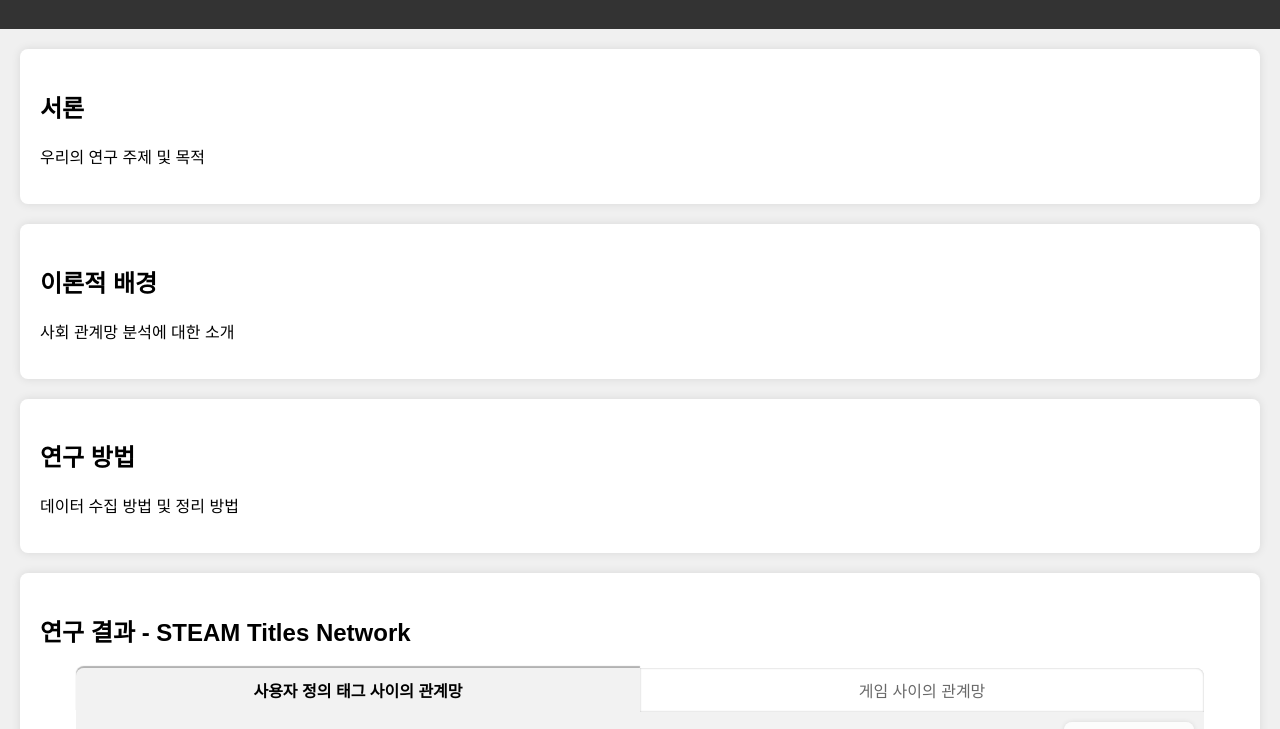
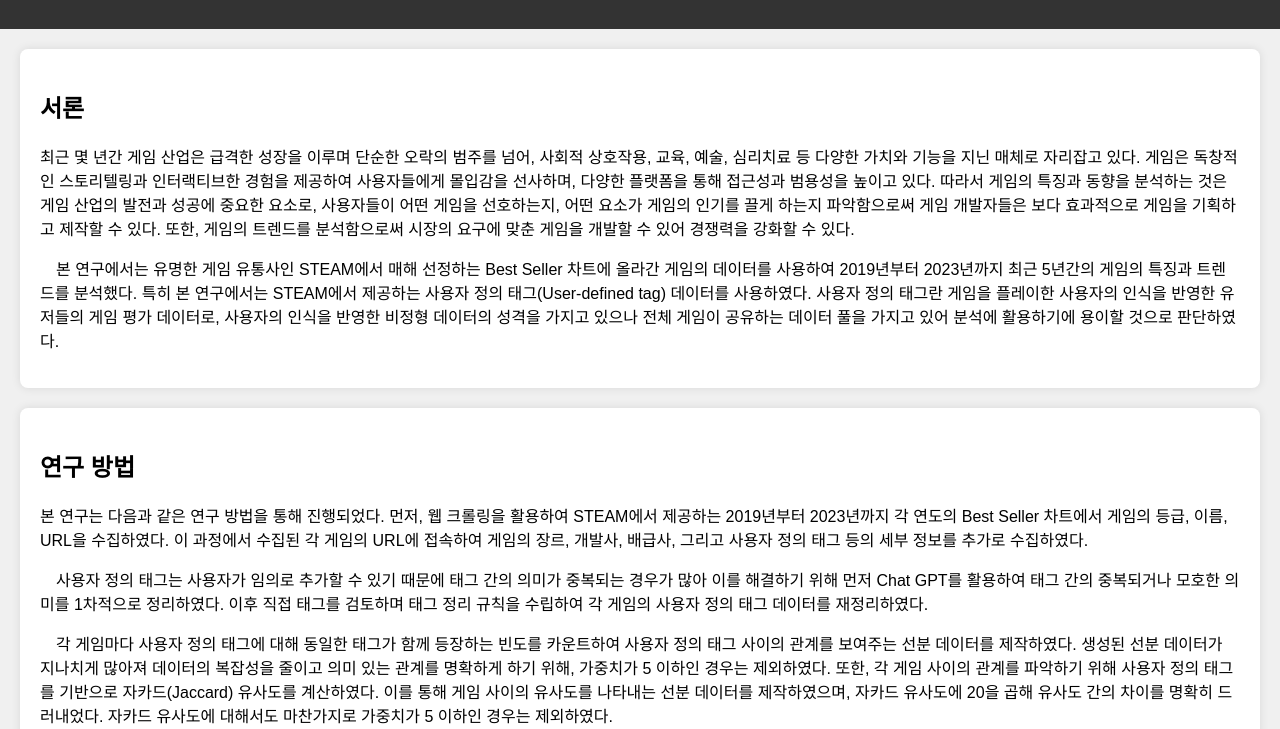
Before and after one commit to eduwang/steam-chart-network, a website built with Vite: page index.html in a window 1280 px wide. Shown: the part 71-800 px from the top of the page. Built offline with nearby package versions, Linux system fonts and the light colour scheme; what graphology, graphology-layout would draw is missing.

Commit message:
연구방법 추가

```diff
--- a/index.html
+++ b/index.html
@@ -15,17 +15,26 @@
     <main>
         <section id="introduction">
             <h2>서론</h2>
-            <p> 우리의 연구 주제 및 목적</p>
-        </section>
-
-        <section id="introduction">
-            <h2>이론적 배경</h2>
-            <p> 사회 관계망 분석에 대한 소개 </p>
+            <div class="text-body">
+                <p> 최근 몇 년간 게임 산업은 급격한 성장을 이루며 단순한 오락의 범주를 넘어, 사회적 상호작용, 교육, 예술, 심리치료 등 다양한 가치와 기능을 지닌 매체로 자리잡고 있다. 게임은 독창적인 스토리텔링과 인터랙티브한 경험을 제공하여 사용자들에게 몰입감을 선사하며, 다양한 플랫폼을 통해 접근성과 범용성을 높이고 있다. 따라서 게임의 특징과 동향을 분석하는 것은 게임 산업의 발전과 성공에 중요한 요소로, 사용자들이 어떤 게임을 선호하는지, 어떤 요소가 게임의 인기를 끌게 하는지 파악함으로써 게임 개발자들은 보다 효과적으로 게임을 기획하고 제작할 수 있다. 또한, 게임의 트렌드를 분석함으로써 시장의 요구에 맞춘 게임을 개발할 수 있어 경쟁력을 강화할 수 있다.
+                </p>
+                <p style="text-indent: 1em;">본 연구에서는 유명한 게임 유통사인 STEAM에서 매해 선정하는 Best Seller 차트에 올라간 게임의 데이터를 사용하여 2019년부터 2023년까지 최근 5년간의 게임의 특징과 트렌드를 분석했다. 특히 본 연구에서는 STEAM에서 제공하는 사용자 정의 태그(User-defined tag) 데이터를 사용하였다. 사용자 정의 태그란 게임을 플레이한 사용자의 인식을 반영한 유저들의 게임 평가 데이터로, 사용자의 인식을 반영한 비정형 데이터의 성격을 가지고 있으나 전체 게임이 공유하는 데이터 풀을 가지고 있어 분석에 활용하기에 용이할 것으로 판단하였다.
+                </p>
+            </div>
         </section>
 
         <section id="introduction">
             <h2>연구 방법</h2>
-            <p> 데이터 수집 방법 및 정리 방법 </p>
+            <div class="text-body">
+                <p> 본 연구는 다음과 같은 연구 방법을 통해 진행되었다. 먼저, 웹 크롤링을 활용하여 STEAM에서 제공하는 2019년부터 2023년까지 각 연도의 Best Seller 차트에서 게임의 등급, 이름, URL을 수집하였다. 이 과정에서 수집된 각 게임의 URL에 접속하여 게임의 장르, 개발사, 배급사, 그리고 사용자 정의 태그 등의 세부 정보를 추가로 수집하였다.
+                </p>
+                <p style="text-indent: 1em;">사용자 정의 태그는 사용자가 임의로 추가할 수 있기 때문에 태그 간의 의미가 중복되는 경우가 많아 이를 해결하기 위해 먼저 Chat GPT를 활용하여 태그 간의 중복되거나 모호한 의미를 1차적으로 정리하였다. 이후 직접 태그를 검토하며 태그 정리 규칙을 수립하여 각 게임의 사용자 정의 태그 데이터를 재정리하였다.
+                </p>
+                <p style="text-indent: 1em;">각 게임마다 사용자 정의 태그에 대해 동일한 태그가 함께 등장하는 빈도를 카운트하여 사용자 정의 태그 사이의 관계를 보여주는 선분 데이터를 제작하였다. 생성된 선분 데이터가 지나치게 많아져 데이터의 복잡성을 줄이고 의미 있는 관계를 명확하게 하기 위해, 가중치가 5 이하인 경우는 제외하였다. 또한, 각 게임 사이의 관계를 파악하기 위해 사용자 정의 태그를 기반으로 자카드(Jaccard) 유사도를 계산하였다. 이를 통해 게임 사이의 유사도를 나타내는 선분 데이터를 제작하였으며, 자카드 유사도에 20을 곱해 유사도 간의 차이를 명확히 드러내었다. 자카드 유사도에 대해서도 마찬가지로 가중치가 5 이하인 경우는 제외하였다.
+                </p>
+                <p style="text-indent: 1em;">마지막으로, 선분 데이터 시각화를 위한 웹 페이지를 제작하여 배포하였다. 이를 통해 사용자들이 게임 간의 관계와 사용자 정의 태그 간의 관계를 직관적으로 이해할 수 있도록 하였으며, 그래프 시각화 외에도 중심성 계산과 집단 탐색 기능을 포함하여, 데이터의 다양한 측면을 한눈에 파악할 수 있도록 설계하였다.
+                </p>
+            </div>
         </section>
 
         <section id="chart">
--- a/styles.css
+++ b/styles.css
@@ -23,7 +23,9 @@
     border-radius: 8px;
     box-shadow: 0 0 10px rgba(0, 0, 0, 0.1);
 }
-
+.text-body {
+    font-size: 16px;
+}
 .chart-container {
     position: relative;
     height: 600px;
```
